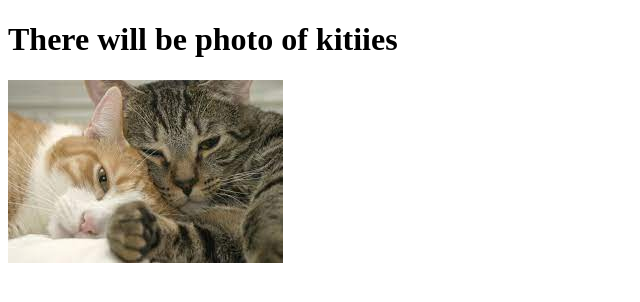
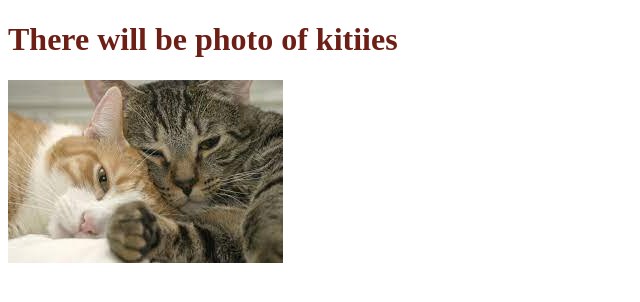
Before and after one commit to Niklavay/c-maraphon-0-Sprint, a plain HTML site: page index.html in a window 1280 px wide. Shown: the whole page, without its empty margins (0-640 px from the left). Drawn offline with Linux system fonts and the light colour scheme.

Commit message:
Added css code

```diff
--- /dev/null
+++ b/css/index.css
@@ -0,0 +1,3 @@
+h1 {
+    color: rgb(109, 30, 21);
+}
--- a/index.html
+++ b/index.html
@@ -4,6 +4,7 @@
     <meta charset="UTF-8">
     <meta http-equiv="X-UA-Compatible" content="IE=edge">
     <meta name="viewport" content="width=device-width, initial-scale=1.0">
+    <link rel ="stylesheet" href = "css/index.css">
     <title>Cool-kitties</title>
 </head>
 <body>
```
